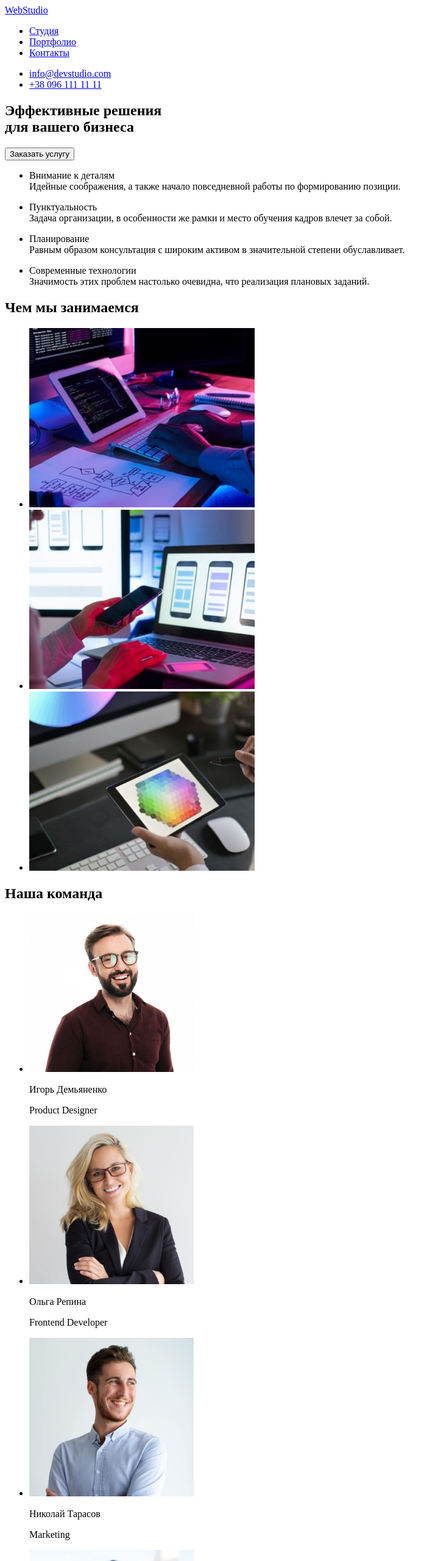
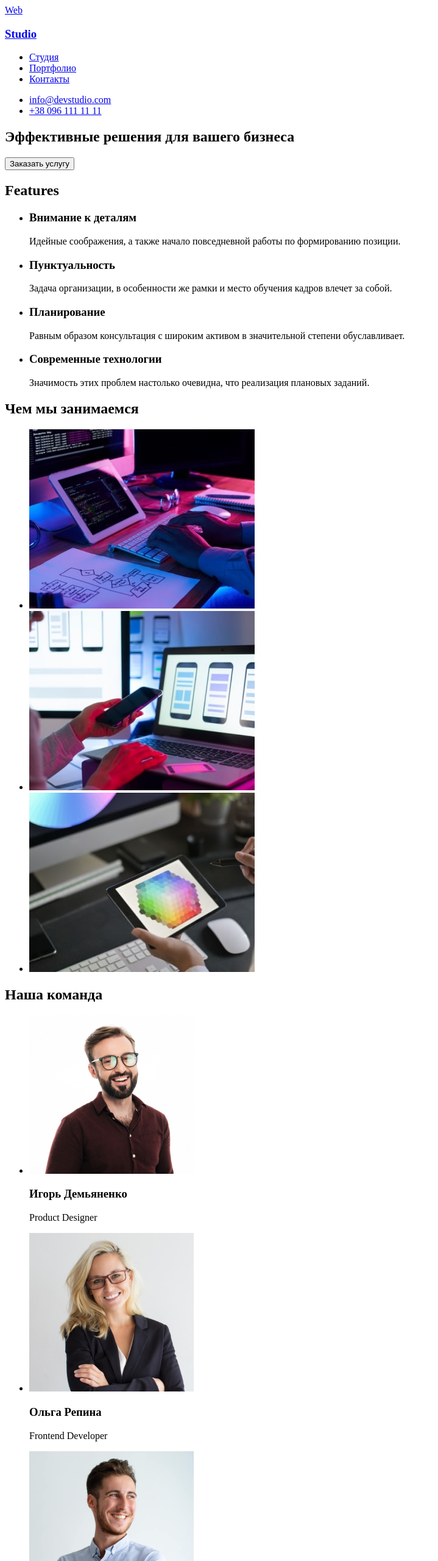
Before and after one commit to katars1ss/goit-markup-hw-01, a plain HTML site: page index.html in a window 1280 px wide. Shown: the top 2560 px of the page at 61% size, without its empty margins (0-719 px from the left). Drawn offline with Linux system fonts and the light colour scheme.

Commit message:
hw-01 виправлена.

```diff
--- a/index.html
+++ b/index.html
@@ -1,5 +1,5 @@
 <!DOCTYPE html>
-<html lang="en">
+<html lang="ru">
 <head>
     <meta charset="UTF-8">
     <meta http-equiv="X-UA-Compatible" content="IE=edge">
@@ -9,107 +9,104 @@
 <body>
     <header class="header">
         <div class="container">
-            <div class="header_inner">
-                <a class="logo" href="#">Web<span class="logo_deco">Studio</span></a>
+                <a class="logo" href="#">Web<h3 class="logo_deco">Studio</h3></a>
                 <nav class="nav">
-                    <ul class="nav_ul">
-                        <li class="nav_li"><a href="#">Студия</a></li>
-                        <li class="nav_li"><a href="#">Портфолио</a></li>
-                        <li class="nav_li"><a href="#">Контакты</a></li>
+                    <ul class="nav_list">
+                        <li class="nav_item"><a class="nav_link" href="#">Студия</a></li>
+                        <li class="nav_item"><a class="nav_link" href="#">Портфолио</a></li>
+                        <li class="nav_item"><a class="nav_link" href="#">Контакты</a></li>
                     </ul>
                 </nav>
-                <ul class="contacts">
-                    <li><a href="mailto:info@devstudio.com">info@devstudio.com</a></li>
-                    <li><a href="tel:+380961111111">+38 096 111 11 11</a></li>
+                <ul class="contacts_list_heder">
+                    <li class="contacts_item"><a href="mailto:info@devstudio.com">info@devstudio.com</a></li>
+                    <li class="contacts_item"><a href="tel:+380961111111">+38 096 111 11 11</a></li>
                 </ul>
         </div>
-        </div>
     </header>
-    <main class="main">
+    <main>
         <section class="hero">
             <div class="container">
-                <div class="hero_inner">
-                    <h1>Эффективные решения<br>для вашего бизнеса</h1>
-                    <button class="button_order">Заказать услугу</button>
-                </div>
+                <h1 class="hero_title">Эффективные решения для вашего бизнеса</h1>
+                <button class="button_order" type="button">Заказать услугу</button>
             </div>
         </section>
-        <section class="about_us">
+        <section class="features">
             <div class="container">
-                <div class="about_us_inner">
-                    <ul  class="about_us_ul">
-                        <li class="about_us_li">
-                            <p><span class="about_us_ul_title">Внимание к деталям</span><br>Идейные соображения, а также начало повседневной работы по формированию позиции.</p>
+                <h2 class="features_title" lang="en">Features</h2>
+                    <ul  class="features_list">
+                        <li class="features_item">
+                            <h3 class="features_list_title">Внимание к деталям</h3>
+                            <p class="features_list">Идейные соображения, а также начало повседневной работы по формированию позиции.</p>
                         </li>
-                        <li class="about_us_li">
-                            <p><span class="about_us_ul_title">Пунктуальность</span><br>Задача организации, в особенности же рамки и место обучения кадров влечет за собой.</p>
+                        <li class="features_item">
+                            <h3 class="features_list_title">Пунктуальность</h3>
+                            <p class="features_list">Задача организации, в особенности же рамки и место обучения кадров влечет за собой.</p>
                         </li>
-                        <li class="about_us_li">
-                            <p><span class="about_us_ul_title">Планирование</span><br>Равным образом консультация с широким активом в значительной степени обуславливает.</p>
+                        <li class="features_item">
+                            <h3 class="features_list_title">Планирование</h3>
+                            <p class="features_list">Равным образом консультация с широким активом в значительной степени обуславливает.</p>
                         </li>
-                        <li class="about_us_li">
-                            <p><span class="about_us_ul_title">Современные технологии</span><br>Значимость этих проблем настолько очевидна, что реализация плановых заданий.</p>
+                        <li class="features_item">
+                            <h3 class="features_list_title">Современные технологии</h3>
+                            <p class="features_list">Значимость этих проблем настолько очевидна, что реализация плановых заданий.</p>
                         </li>
                     </ul>
             </div>
-                <div class="we_do">
-                    <h2>Чем мы занимаемся</h2>
-                    <div class="we_do_inner">
-                        <ul class="we_do_inner_ul">
-                            <li class="we_do_inner_li">
+        </section>
+        <section class="we_do">
+            <div class="container">
+                <h2 class="we_do_title">Чем мы занимаемся</h2>
+                    <ul class="we_do_list">
+                        <li class="we_do_item">
                             <img src="images/box1.jpg" alt="Программист пишет код" width="370">
                         </li>
-                            <li class="we_do_inner_li">
+                        <li class="we_do_item">
                             <img src="images/box2.jpg" alt="Создание мобильных приложений" width="370">
                         </li>
-                            <li class="we_do_inner_li">
+                        <li class="we_do_item">
                             <img src="images/box3.jpg" alt="Вэб дизайн" width="370">
                         </li>
                     </ul>
             </div>
-                </div>
-            </div>
         </section>
         <section class="our_team">
             <div class="container">
-                <div class="our_team_inner">
-                    <h2>Наша команда</h2>
-                    <ul class="our_team_ul">
-                        <li class="our_team_li">
-                            <img src="images/ava1.jpg" alt="Улыбающийся молодой человек в очках и рубашке с бородкой" width="270">
-                                <p class="stuff_name">Игорь Демьяненко</p>
+                <h2 class="our_team_title">Наша команда</h2>
+                    <ul class="our_team_list">
+                        <li class="our_team_item">
+                            <img src="images/ava1.jpg" alt="Дизайнер продукта" width="270">
+                                <h3 class="stuff_name">Игорь Демьяненко</h3>
                                 <p class="title_positions" lang="en">Product Designer</p>
                         </li>
-                        <li class="our_team_li">
-                            <img src="images/ava2.jpg" alt="Улыбающаяся девушка в очках и костюме" width="270">
-                                <p class="stuff_name">Ольга Репина</p>
+                        <li class="our_team_item">
+                            <img src="images/ava2.jpg" alt="Фронтенд разработчик" width="270">
+                                <h3 class="stuff_name">Ольга Репина</h3>
                                 <p class="title_positions" lang="en">Frontend Developer</p>
                         </li>
-                        <li class="our_team_li">
-                            <img src="images/ava3.jpg" alt="Улыбающийся молодой человек в светлой рубашке" width="270">
-                                <p class="stuff_name">Николай Тарасов</p>
+                        <li class="our_team_item">
+                            <img src="images/ava3.jpg" alt="Маркетолог" width="270">
+                                <h3 class="stuff_name">Николай Тарасов</h3>
                                 <p class="title_positions" lang="en">Marketing</p>
                         </li>
-                        <li class="our_team_li">
-                            <img src="images/ava4.jpg" alt="Молодой человек в очках и темной футболке с бородкой" width="270">
-                                <p class="stuff_name">Михаил Ермаков</p>
+                        <li class="our_team_item">
+                            <img src="images/ava4.jpg" alt="Дизайнер интерфейса" width="270">
+                                <h3 class="stuff_name">Михаил Ермаков</h3>
                                 <p class="title_positions" lang="en">UI Designer</p>
                         </li>
                     </ul>
-                </div>
             </div>
         </section>
     </main>
     <footer class="footer">
         <div class="container">
-            <div class="footer_inner">
-                <a class="logo" href="#">Web<span class="logo_deco">Studio</span></a>
-                <address class="address">г. Киев, пр-т Леси Украинки, 26</address>
-                <ul class="contacts">
-                    <li><a href="mailto:info@devstudio.com">info@devstudio.com</a></li>
-                    <li><a href="tel:+380961111111">+38 096 111 11 11</a></li>
+            <a class="logo" href="#">Web<h3 class="logo_deco">Studio</h3></a>
+                <address class="address">
+                    <ul class="contacts_list_footer">
+                        <li class="contacts_item_add"><a href="https://bit.ly/3FaEu3i">г. Киев, пр-т Леси Украинки, 26</a></li>
+                        <li class="contacts_item"><a href="mailto:info@devstudio.com">info@devstudio.com</a></li>
+                        <li class="contacts_item"><a href="tel:+380961111111">+38 096 111 11 11</a></li>
                     </ul>
-            </div>
+                </address>
         </div>
     </footer>
 </body>
```
Lines whose indentation alone changed are shown as unchanged.
